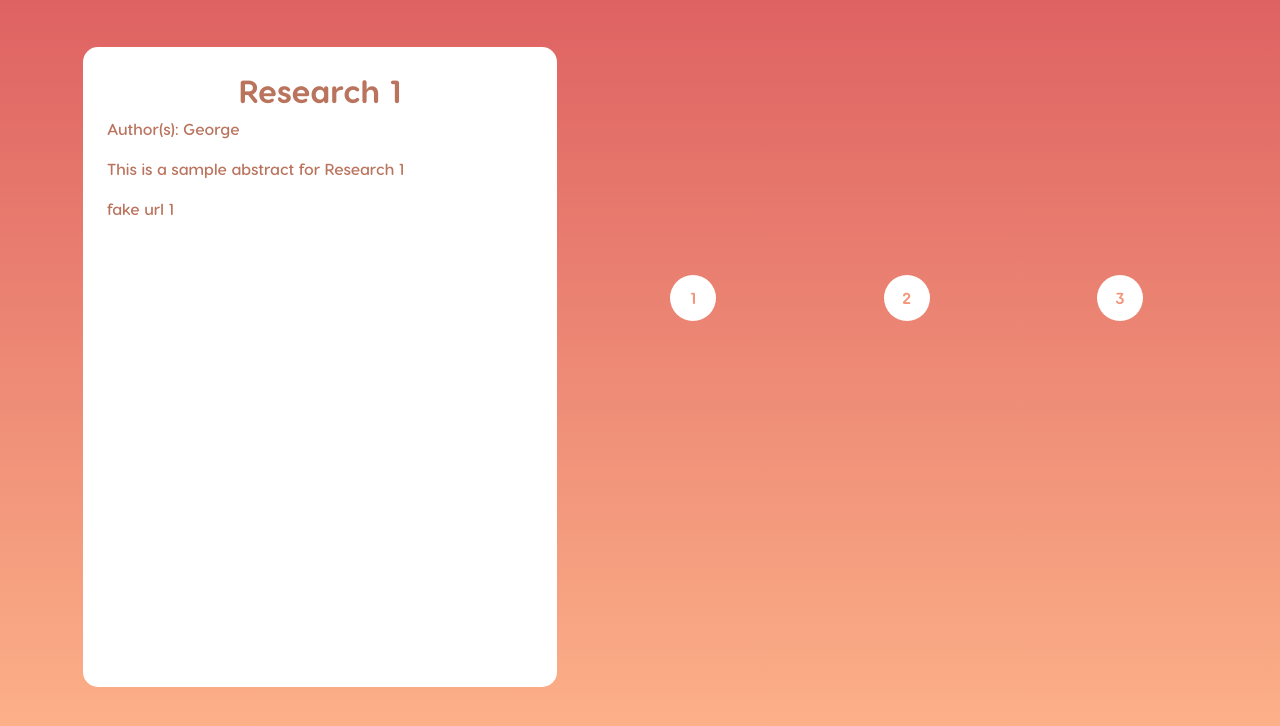
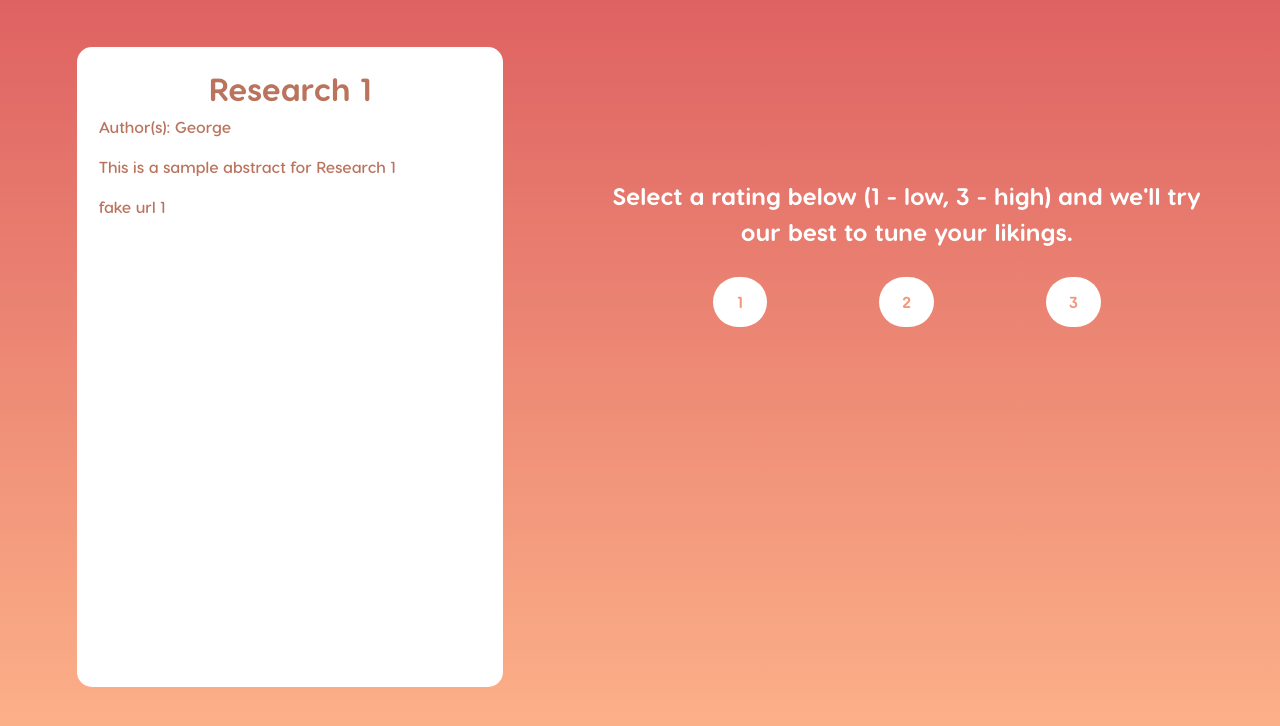
Before and after one commit to willshiao/spark-papers, a React (Create React App) app in the folder frontend/: page /choose-two in a window 1280 px wide. Shown: the top 726 px of the page. Built offline with nearby package versions, Linux system fonts and the light colour scheme.

Commit message:
Used local storage to save user id

```diff
--- a/frontend/public/index.html
+++ b/frontend/public/index.html
@@ -3,6 +3,7 @@
   <head>
     <meta charset="utf-8">
     <link rel="shortcut icon" href="%PUBLIC_URL%/favicon.ico">
+    <link rel="stylesheet" href="https://cdnjs.cloudflare.com/ajax/libs/animate.css/3.7.0/animate.min.css">
     <meta name="viewport" content="width=device-width, initial-scale=1, shrink-to-fit=no">
     <meta name="theme-color" content="#000000">
     <!--
--- /dev/null
+++ b/frontend/src/actions/setUserID.js
@@ -0,0 +1,6 @@
+export  const setUserID = id => {
+  return {
+    type: "SET_USER_ID",
+    id
+  }
+}
--- a/frontend/src/components/Card.css
+++ b/frontend/src/components/Card.css
@@ -3,6 +3,7 @@
   border-radius: 15px;
   height: 80vh;
   margin-top: 10%;
+  margin-left: 10%;
 }
 
 .paper-title {
--- a/frontend/src/components/ChooseTwo.css
+++ b/frontend/src/components/ChooseTwo.css
@@ -4,7 +4,7 @@
 
 .button-container {
   text-align: center;
-  margin-top: 150%;
+  margin-top: 5%;
 }
 
 .choose-button {
@@ -21,3 +21,19 @@
   padding-top: 5%;
   text-align: center;
 }
+
+#one {
+  float: right;
+}
+
+#three {
+  float: left;
+}
+
+.choose-rating {
+  color: white;
+  font-family: VisbyRoundCF;
+  font-size: 150%;
+  text-align: center;
+  margin-top: 30%;
+}
--- a/frontend/src/components/ChooseTwo.js
+++ b/frontend/src/components/ChooseTwo.js
@@ -2,6 +2,7 @@ import React, { Component } from 'react';
 import './ChooseTwo.css';
 import { connect } from 'react-redux';
 import { setPapers } from '../actions/setPapers';
+import { setUserID } from '../actions/setUserID';
 import { removePaper } from '../actions/removePaper';
 import { addPaper } from '../actions/addPaper';
 import Card from './Card';
@@ -16,33 +17,97 @@ const data = [
 class ChooseTwo extends Component {
 
   componentDidMount = () => {
+    let userID = localStorage.getItem("userID");
+    this.props.setUserID(userID);
 
     let fakeData = [
-      {name: "Research 1", author: "George", abstract: "This is a sample abstract for Research 1", url: "fake url 1"},
-      {name: "Research 2", author: "Thomas", abstract: "This is a sample abstract for Research 2", url: "fake url 2"}
+      {id: 1, name: "Research 1", author: "George", abstract: "This is a sample abstract for Research 1", url: "fake url 1"},
+      {id: 2, name: "Research 2", author: "Thomas", abstract: "This is a sample abstract for Research 2", url: "fake url 2"}
     ]
 
     // axios.get("/papers?count=2").then(res => {
     //   console.log(res);
     //   // use setPapers dispatch to set papers in store
+    //   // use setUserID dispatch to set userID in store
     // })
 
     this.props.setPapers(fakeData);
   }
 
   clickOne = () => {
+    let dislikedPaper = this.props.papers[0];
+    let id = dislikedPaper.id;
+
+    axios.post("url", {
+      userId: this.props.userID,
+      reportId: id,
+      score: 1
+    }).then(res => {
+      console.log(res);
+    }).catch(err => {
+      console.log(err);
+    })
+
     this.props.removePaper();
-    console.log(this.props.papers);
-    let paper = {name: "Research 1", author: "George", abstract: "This is a sample abstract for Research 1", url: "fake url 1"}
+
+    // axios.get("url")
+    //   .then(res => {
+    //     let newPaper = res.JSON();
+    //     this.props.addPaper(newPaper);
+    //   })
+
+    let paper = {id: 1, name: "Research 1", author: "George", abstract: "This is a sample abstract for Research 1", url: "fake url 1"};
     this.props.addPaper(paper);
   }
 
   clickTwo = () => {
-    console.log("Clicked 2")
+    let likedPaper = this.props.papers[0];
+    let id = likedPaper.id;
+
+    axios.post("url", {
+      userId: this.props.userID,
+      reportId: id,
+      score: 2
+    }).then(res => {
+      console.log(res);
+    }).catch(err => {
+      console.log(err);
+    })
+
+    this.props.removePaper();
+
+    // axios.get("url")
+    //   .then(res => {
+    //     let newPaper = res.JSON();
+    //     this.props.addPaper(newPaper);
+    //   })
   }
 
   clickThree = () => {
-    console.log("Clicked 3")
+    let superLikedPaper = this.props.papers[0];
+    let id = superLikedPaper.id;
+
+    axios.post("url", {
+      userId: this.props.userID,
+      reportId: id,
+      score: 3
+    }).then(res => {
+      console.log(res);
+    }).catch(err => {
+      console.log(err);
+    })
+
+    this.props.removePaper();
+
+    // axios.get("url")
+    //   .then(res => {
+    //     let newPaper = res.JSON();
+    //     this.props.addPaper(newPaper);
+    //   })
+  }
+
+  componentDidUpdate = () => {
+    localStorage.setItem("userID", JSON.stringify(this.props.userID));
   }
 
   render() {
@@ -53,19 +118,30 @@ class ChooseTwo extends Component {
             <div class="col-md-5">
               { this.props.papers[0] && <Card paper={ this.props.papers[0] } /> }
             </div>
-              <div className="col-md-2">
-                <div class="button-container">
-                  <button type="button" onClick={ this.clickOne } class="btn btn-primary choose-button">1</button>
+            <div class="col-md-7">
+              <div className="row justify-content-center">
+                <div className="col-md-10">
+                  <p class="choose-rating">
+                    Select a rating below (1 - low, 3 - high) and we'll try our best to tune your likings.
+                  </p>
                 </div>
               </div>
-              <div className="col-md-2">
+              <div class="row justify-content-center">
+                <div className="col-md-4">
                   <div class="button-container">
-                  <button type="button" onClick={ this.clickOne } class="btn btn-primary choose-button">2</button>
+                    <button type="button" onClick={ this.clickOne } id="one" className="btn btn-primary choose-button">1</button>
                   </div>
                 </div>
-              <div className="col-md-2">
+                <div className="col-md-4">
                   <div class="button-container">
-                  <button type="button" onClick={ this.clickOne } class="btn btn-primary choose-button">3</button>
+                    <button type="button" onClick={ this.clickTwo } id="two" className="btn btn-primary choose-button">2</button>
+                  </div>
+                </div>
+                <div className="col-md-4">
+                  <div class="button-container">
+                    <button type="button" onClick={ this.clickThree } id="three" className="btn btn-primary choose-button">3</button>
+                  </div>
+                </div>
               </div>
             </div>
           </div>
@@ -77,13 +153,15 @@ class ChooseTwo extends Component {
 
 const mapStateToProps = state => {
   return {
-    papers: state.papers
+    papers: state.papers,
+    userID: state.userID
   }
 }
 
 const mapDispatchToProps = dispatch => {
   return {
     setPapers: papers => { dispatch(setPapers(papers)) },
+    setUserID: id => { dispatch(setUserID(id)) },
     removePaper: () => { dispatch(removePaper()) },
     addPaper: paper => { dispatch(addPaper(paper)) }
   }
--- a/frontend/src/reducers/rootReducer.js
+++ b/frontend/src/reducers/rootReducer.js
@@ -1,5 +1,6 @@
 const initState = {
-  papers: []
+  papers: [],
+  userID: undefined
 };
 
 const rootReducer = (state = initState, action) => {
@@ -8,6 +9,12 @@ const rootReducer = (state = initState, action) => {
     return {
       ...state,
       papers: action.papers
+    }
+  }
+  else if (action.type === "SET_USER_ID") {
+    return {
+      ...state,
+      id: action.id
     }
   }
   else if (action.type === "REMOVE_PAPER") {
```
Lines whose indentation alone changed are shown as unchanged.
